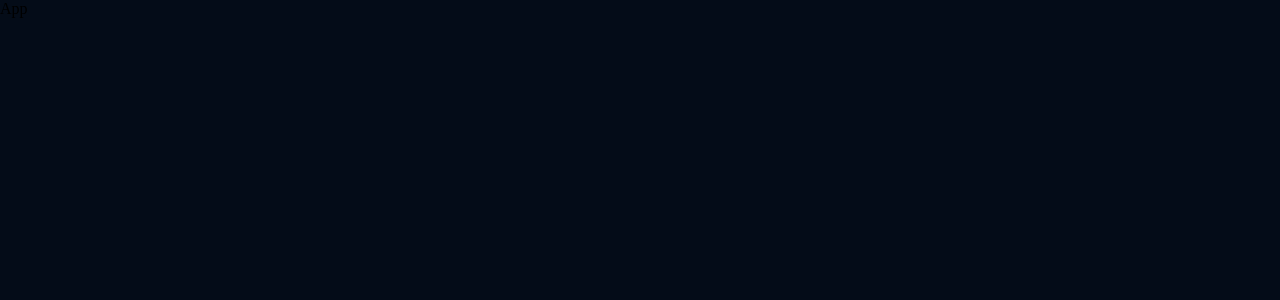
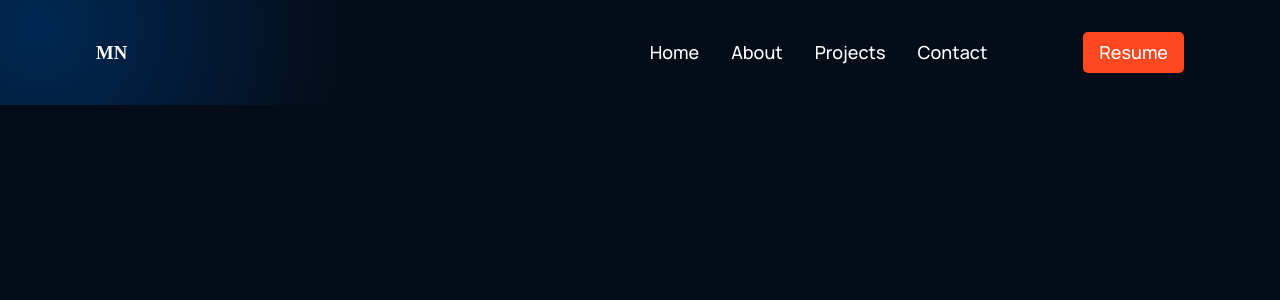
Before and after one commit to mohamednasr20/portfolio, a React (Create React App) app: page / in a window 1280 px wide. Shown: the top 300 px of the page. Built offline with nearby package versions, Linux system fonts and the light colour scheme; the HTML template or start-up script is replaced by a standard one.

Commit message:
finish navbar

```diff
--- a/package.json
+++ b/package.json
@@ -8,6 +8,7 @@
     "@testing-library/user-event": "^12.8.3",
     "react": "^17.0.2",
     "react-dom": "^17.0.2",
+    "react-icons": "^4.3.1",
     "react-scripts": "4.0.3",
     "web-vitals": "^1.1.2"
   },
--- a/src/App.js
+++ b/src/App.js
@@ -1,8 +1,13 @@
 import React from 'react';
+import Navbar from './components/Navbar/Navbar';
 import './App.css';
 
 const App = () => {
-  return <div>App</div>;
+  return (
+    <div>
+      <Navbar />
+    </div>
+  );
 };
 
 export default App;
--- a/src/components/Navbar/Navbar.css
+++ b/src/components/Navbar/Navbar.css
@@ -0,0 +1,130 @@
+.portfolio__navbar {
+  display: flex;
+  justify-content: space-between;
+  align-items: center;
+
+  padding: 2rem 6rem;
+}
+
+.portfolio__navbar-links {
+  flex: 1;
+  display: flex;
+  justify-content: flex-start;
+  align-items: center;
+}
+
+.portfolio__navbar-links_logo {
+  margin-right: auto;
+  color: #ffffff;
+}
+
+.portfolio__navbar-links_container {
+  display: flex;
+  flex-direction: row;
+}
+
+.portfolio__navbar-resume {
+  display: flex;
+  justify-content: flex-end;
+  align-items: center;
+  margin-left: 5rem;
+}
+
+.portfolio__navbar-links_container p,
+.portfolio__navbar-menu_container p {
+  color: #fff;
+  font-family: var(--font-family);
+  font-weight: 500;
+  font-size: 18px;
+  line-height: 25px;
+  text-transform: capitalize;
+
+  margin: 0 1rem;
+  cursor: pointer;
+}
+
+.portfolio__navbar-resume button,
+.portfolio__navbar-menu_container button {
+  padding: 0.5rem 1rem;
+  color: #fff;
+  background: #ff4820;
+  font-family: var(--font-family);
+  font-weight: 500;
+  font-size: 18px;
+  line-height: 25px;
+  border: none;
+  outline: none;
+  cursor: pointer;
+  border-radius: 5px;
+}
+
+.portfolio__navbar-menu {
+  margin-left: 1rem;
+
+  display: none;
+  position: relative;
+}
+
+.portfolio__navbar-menu svg {
+  cursor: pointer;
+}
+
+.portfolio__navbar-menu_container {
+  display: flex;
+  justify-content: flex-end;
+  align-items: flex-end;
+  flex-direction: column;
+
+  text-align: end;
+  background: var(--color-footer);
+  padding: 2rem;
+  position: absolute;
+  right: 0;
+  top: 40px;
+  margin-top: 1rem;
+  min-width: 210px;
+  border-radius: 5px;
+  box-shadow: 0px 0px 5px rgba(0, 0, 0, 0.2);
+}
+
+.portfolio__navbar-menu_container p {
+  margin: 1rem 0;
+}
+
+.portfolio__navbar-menu_container-links-resume {
+  display: none;
+}
+
+@media screen and (max-width: 1050px) {
+  .portfolio__navbar-links_container {
+    display: none;
+  }
+
+  .portfolio__navbar-menu {
+    display: flex;
+  }
+}
+
+@media screen and (max-width: 700px) {
+  .portfolio__navbar {
+    padding: 2rem 4rem;
+  }
+}
+
+@media screen and (max-width: 550px) {
+  .portfolio__navbar {
+    padding: 2rem;
+  }
+
+  .portfolio__navbar-resume {
+    display: none;
+  }
+
+  .portfolio__navbar-menu_container {
+    top: 20px;
+  }
+
+  .portfolio__navbar-menu_container-links-resume {
+    display: block;
+  }
+}
--- a/src/components/Navbar/Navbar.js
+++ b/src/components/Navbar/Navbar.js
@@ -0,0 +1,72 @@
+import React, { useState } from 'react';
+import { RiMenu3Line, RiCloseLine } from 'react-icons/ri';
+import './navbar.css';
+
+const Navbar = () => {
+  const [toggleMenu, setToggleMenu] = useState(false);
+
+  return (
+    <div className="portfolio__navbar gradient__bg">
+      <div className="portfolio__navbar-links">
+        <div className="portfolio__navbar-links_logo">
+          <h3>MN</h3>
+        </div>
+        <div className="portfolio__navbar-links_container">
+          <p>
+            <a href="#home">Home</a>
+          </p>
+          <p>
+            <a href="#about">About</a>
+          </p>
+          <p>
+            <a href="#projects">Projects</a>
+          </p>
+          <p>
+            <a href="#contact">Contact</a>
+          </p>
+        </div>
+      </div>
+      <div className="portfolio__navbar-resume">
+        <button type="button">Resume</button>
+      </div>
+      <div className="portfolio__navbar-menu">
+        {toggleMenu ? (
+          <RiCloseLine
+            color="#fff"
+            size={27}
+            onClick={() => setToggleMenu(false)}
+          />
+        ) : (
+          <RiMenu3Line
+            color="#fff"
+            size={27}
+            onClick={() => setToggleMenu(true)}
+          />
+        )}
+        {toggleMenu && (
+          <div className="portfolio__navbar-menu_container scale-up-center">
+            <div className="portfolio__navbar-menu_container-links">
+              <p>
+                <a href="#home">Home</a>
+              </p>
+              <p>
+                <a href="#about">About</a>
+              </p>
+              <p>
+                <a href="#projects">Projects</a>
+              </p>
+              <p>
+                <a href="#contact">Contact</a>
+              </p>
+            </div>
+            <div className="portfolio__navbar-menu_container-links-resume">
+              <button type="button">resume</button>
+            </div>
+          </div>
+        )}
+      </div>
+    </div>
+  );
+};
+
+export default Navbar;
```
Also changed, not shown: 1 other file (tests, documents, lock files or other folders).
